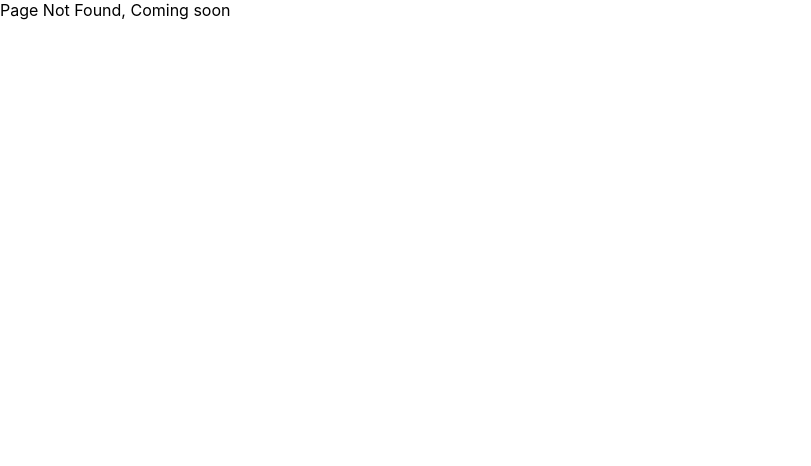
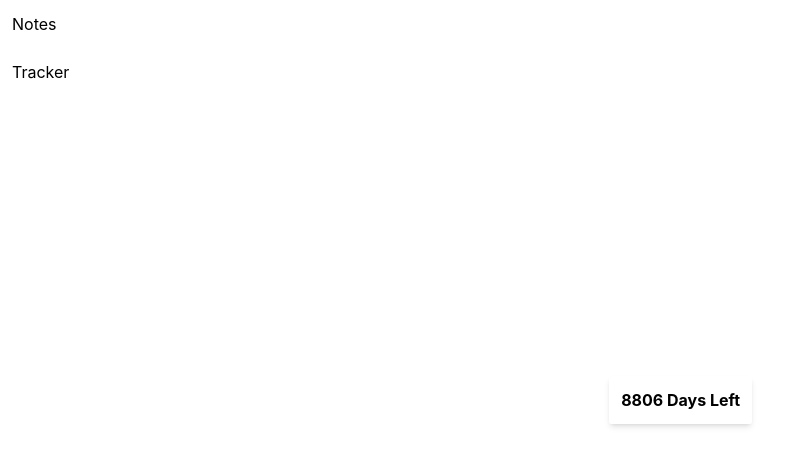
Before and after one commit to samanyuneelson/tsamisyu, a React (Create React App) app: page /dashboard in a window 1280 px wide. Before the commit this address had no page. Shown: the top 466 px of the page, without its empty margins (0-811 px from the left). Built offline with nearby package versions, Linux system fonts and the light colour scheme.

Commit message:
26-Dashboard page and tailwind

```diff
--- a/package.json
+++ b/package.json
@@ -49,5 +49,8 @@
       "last 1 firefox version",
       "last 1 safari version"
     ]
+  },
+  "devDependencies": {
+    "tailwindcss": "^3.4.10"
   }
 }
--- a/src/App.tsx
+++ b/src/App.tsx
@@ -5,6 +5,7 @@ import {
   TrackerPage,
   NotesPage,
   PlayGroundPage,
+  DashboardPage,
 } from "./pages";
 import { BrowserRouter as Router, Routes, Route } from "react-router-dom";
 
@@ -16,6 +17,7 @@ function App() {
     <Router>
       <Routes>
         <Route path="/" element={<LandingPage />} />
+        <Route path="/dashboard" element={<DashboardPage />} />
         <Route path="/tracker" element={<TrackerPage />} />
         <Route path="/notes" element={<NotesPage />} />
         <Route path="/playground" element={<PlayGroundPage />} />
--- /dev/null
+++ b/src/pages/Dashboard.tsx
@@ -0,0 +1,36 @@
+import { Link } from "react-router-dom";
+
+export default function DashboardPage() {
+  const calculateRemainingDays = () => {
+    const millisecondToDayConversionConst = 86400000;
+    const dDay = Date.parse("02 Oct 2048");
+    const daysLeft = (dDay - Date.now()) / millisecondToDayConversionConst;
+    return Math.ceil(daysLeft);
+  };
+
+  return (
+    <div className="flex flex-row">
+      <SideBar />
+      <div className="flex flex-row justify-center items-center grow min-h-screen">
+        <div className="shadow-md rounded-sm p-3 ">
+          <h1 className="font-bold"> {calculateRemainingDays()} Days Left </h1>
+        </div>
+      </div>
+    </div>
+  );
+}
+
+function SideBar() {
+  return (
+    <div className="static">
+      <div className="flex flex-col">
+        <Link className="p-3" to={"/notes"}>
+          Notes
+        </Link>
+        <Link className="p-3" to={"/tracker"}>
+          Tracker
+        </Link>
+      </div>
+    </div>
+  );
+}
--- a/src/pages/index.tsx
+++ b/src/pages/index.tsx
@@ -7,8 +7,9 @@ import WhatsappIcon from "../components/whatsappIcon/whatsappIcon";
 import NotesPage from "./notes";
 import TrackerPage from "./tracker";
 import PlayGroundPage from "./playground";
+import DashboardPage from "./Dashboard";
 
-export { NotesPage, TrackerPage, PlayGroundPage };
+export { NotesPage, TrackerPage, PlayGroundPage, DashboardPage };
 
 export function LandingPage() {
   return (
--- /dev/null
+++ b/tailwind.config.js
@@ -0,0 +1,8 @@
+/** @type {import('tailwindcss').Config} */
+module.exports = {
+  content: ["./src/**/*.{html,js,jsx,tsx,ts}"],
+  theme: {
+    extend: {},
+  },
+  plugins: [],
+};
```
Also changed, not shown: src/index.css (+7 -3 lines), 1 other file (tests, documents, lock files or other folders).
